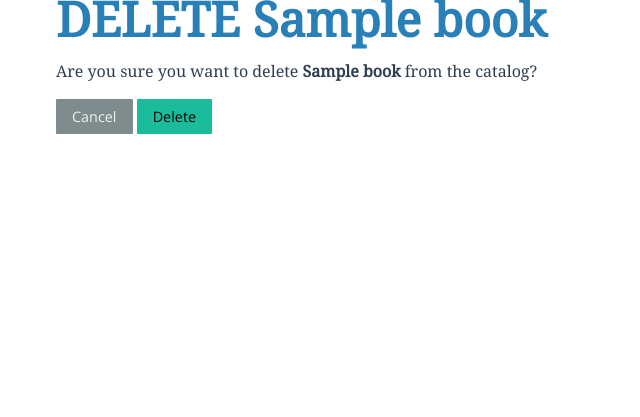
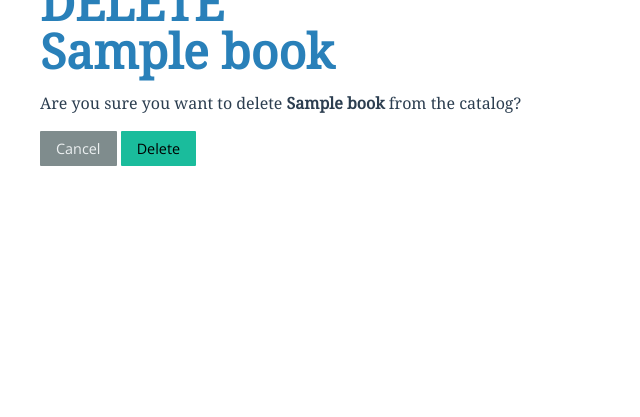
Before and after one commit to purwin/Udacity_Catalog, a Flask app: page /catalog/book/1/delete in a window 1280 px wide; the page is wider, and only the part inside the window is pictured. Shown: the part 383-800 px from the top of that part, without its empty margins (0-640 px from the left). Run offline with Flask 2, Linux system fonts and the light colour scheme; a user stored in the database is signed in; tables that the repository leaves empty hold one stand-in row (values such as "Sample post"); parts of the project's set-up code (start-up, migrations or seed data) failed here and were passed over; some libraries are stand-ins or nearby versions.

Commit message:
Update css link ref to item_delete.css, change BEM styling from book-delete > item-delete

```diff
--- a/templates/book_delete.html
+++ b/templates/book_delete.html
@@ -1,16 +1,16 @@
 {% extends "base.html" %}
 
 {% block head_extras %}
-<link rel="stylesheet" href="{{ url_for('static', filename='css/book_delete.css') }}">
+<link rel="stylesheet" href="{{ url_for('static', filename='css/item_delete.css') }}">
 {% endblock %}
 
 {% block title %}{{ book.title }} -- Delete{% endblock %}
 
 {% block content %}
-<div class="book-delete">
-  <h1 class="book-delete__h1">DELETE {{ book.title }}</h1>
+<div class="item-delete">
+  <h1 class="item-delete__h1">DELETE <br/>{{ book.title }}</h1>
   <form action="" method="POST">
-    <p class="book-delete__p">Are you sure you want to delete <b>{{ book.title }}</b> from the catalog?</p>
+    <p class="item-delete__p">Are you sure you want to delete <b>{{ book.title }}</b> from the catalog?</p>
     <button class="button button--cancel"><a href="{{ url_for('catalog_book', id = book.id) }}">Cancel</a></button>
     <input class="button button--send" type="submit" value="Delete">
   </form>
```
